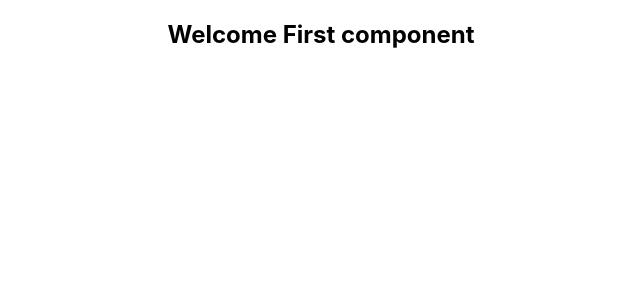
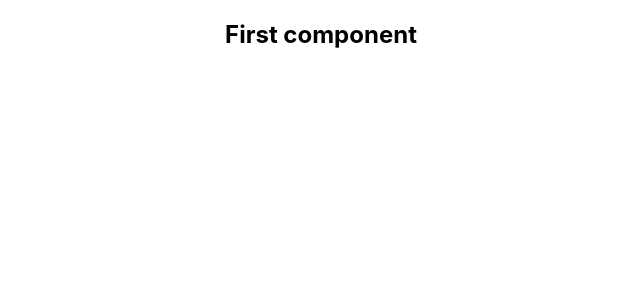
Before and after one commit to trongnhan19081994/react-typescript-demo, a React (Create React App) app: page / in a window 1280 px wide. Shown: the top 300 px of the page, without its empty margins (319-959 px from the left). Built offline with nearby package versions, Linux system fonts and the light colour scheme.

Commit message:
typing props

```diff
--- a/src/App.tsx
+++ b/src/App.tsx
@@ -4,7 +4,7 @@ import Greet from './components/Greet';
 function App() {
   return (
     <div className="App">
-      <Greet />
+      <Greet name='First component'/>
     </div>
   );
 }
--- a/src/components/Greet.tsx
+++ b/src/components/Greet.tsx
@@ -1,9 +1,11 @@
-import React from 'react'
+type GreetProps = {
+    name: string
+}
 
-const Greet = () => {
+const Greet = (props: GreetProps) => {
     return (
         <div>
-            <h2>Welcome First component</h2>
+            <h2>{props.name}</h2>
         </div>
     )
 }
```
